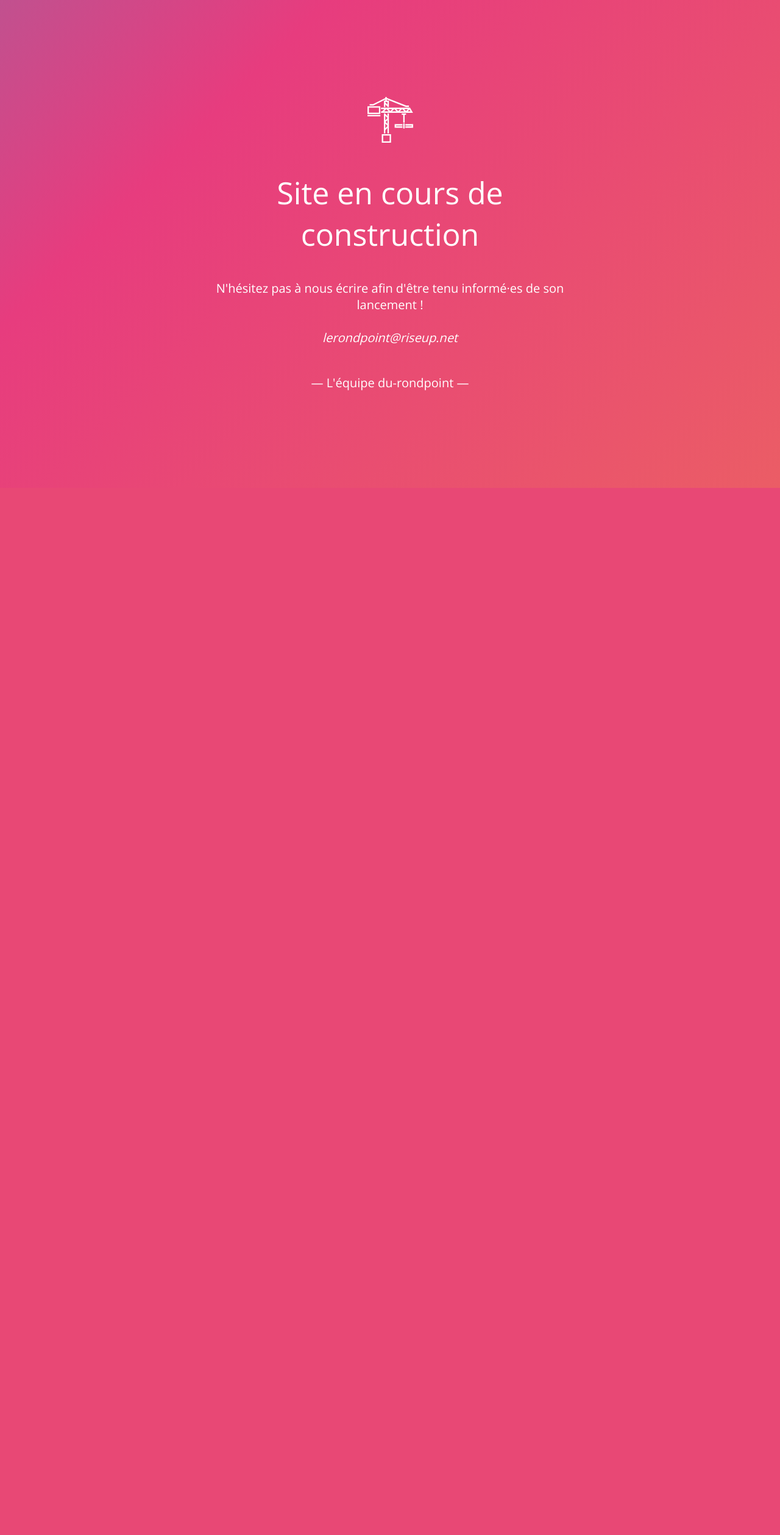
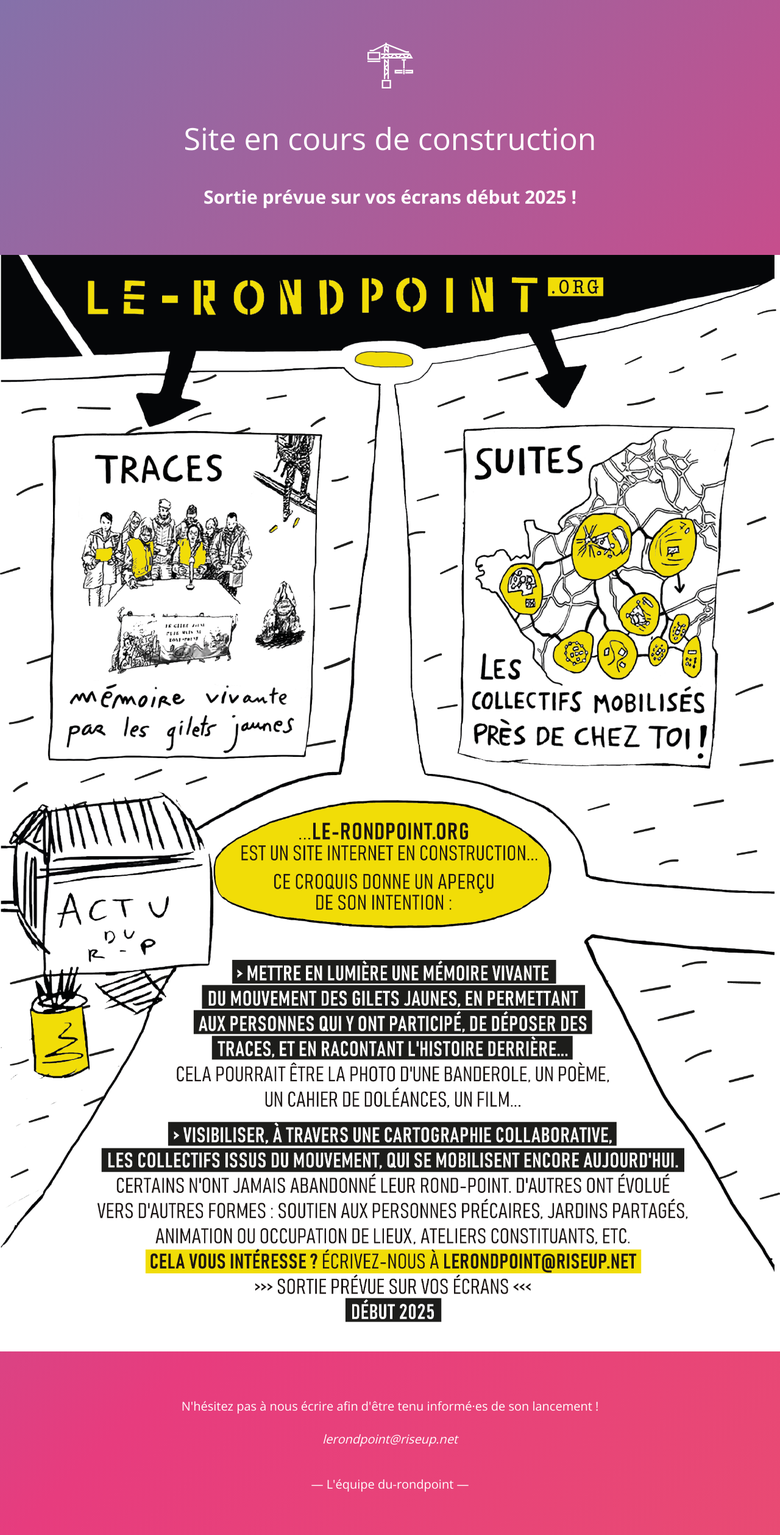
Before and after one commit to tcheymol/lerondpoint, a Symfony app: template templates/maintenance/index.html.twig in a window 1280 px wide. Shown: the whole page at 61% size. Before the commit the page ends 800 px from the top, so only its background shows below. Run offline with Twig, Linux system fonts and the light colour scheme; the template is opened without the code that fills it, so the values that code supplies are empty; some libraries are stand-ins or nearby versions.

Commit message:
:sparkles: [Maintenance] Add flyer

```diff
--- a/templates/maintenance/index.html.twig
+++ b/templates/maintenance/index.html.twig
@@ -14,10 +14,12 @@
         -moz-animation: Gradient 15s ease infinite;
         animation: Gradient 15s ease infinite;}
     * {box-sizing: border-box;}
-    body { text-align: center; padding: 0; color: #fff; font-family: Open Sans; }
+    body { text-align: center; padding: 0; color: #fff; font-family: Open Sans; flex-direction: column }
     h1 { font-size: 50px; font-weight: 100; text-align: center;}
     body { font-family: Open Sans; font-weight: 100; font-size: 20px; color: #fff; text-align: center; display: -webkit-box; display: -ms-flexbox; display: flex; -webkit-box-pack: center; -ms-flex-pack: center; justify-content: center; -webkit-box-align: center; -ms-flex-align: center; align-items: center;}
-    article { display: block; max-width: 700px; padding: 50px; margin: 0 auto; }
+    article { display: block; max-width: 800px; padding: 50px; margin: 0 auto; }
+    .flyer { width:100%; display: block; margin: 0 auto; }
+    .flyerimage { width:100% }
     a { color: #fff; font-weight: bold;}
     a:hover { text-decoration: none; }
     svg { width: 75px; margin-top: 1em; }
@@ -41,15 +43,21 @@
 <article>
     {{ include('./maintenance/crane.svg') }}
     <h1>Site en cours de construction</h1>
+    <h2>Sortie prévue sur vos écrans début 2025 !</h2>
+</article>
+
+<div class="flyer">
+    <img src="{{ asset('images/flyer.png') }}" alt="flyer" class="flyerimage">
+</div>
+
+<article>
     <div>
         <p>
-
             N'hésitez pas à nous écrire afin d'être tenu informé·es de son lancement !
             <br/>
             <br/>
             <i>lerondpoint@riseup.net</i>
             <br/><br/>
-
         </p>
         <p>&mdash; L'équipe du-rondpoint &mdash; </p>
     </div>
```
Also changed, not shown: assets/images/flyer.png (added).
